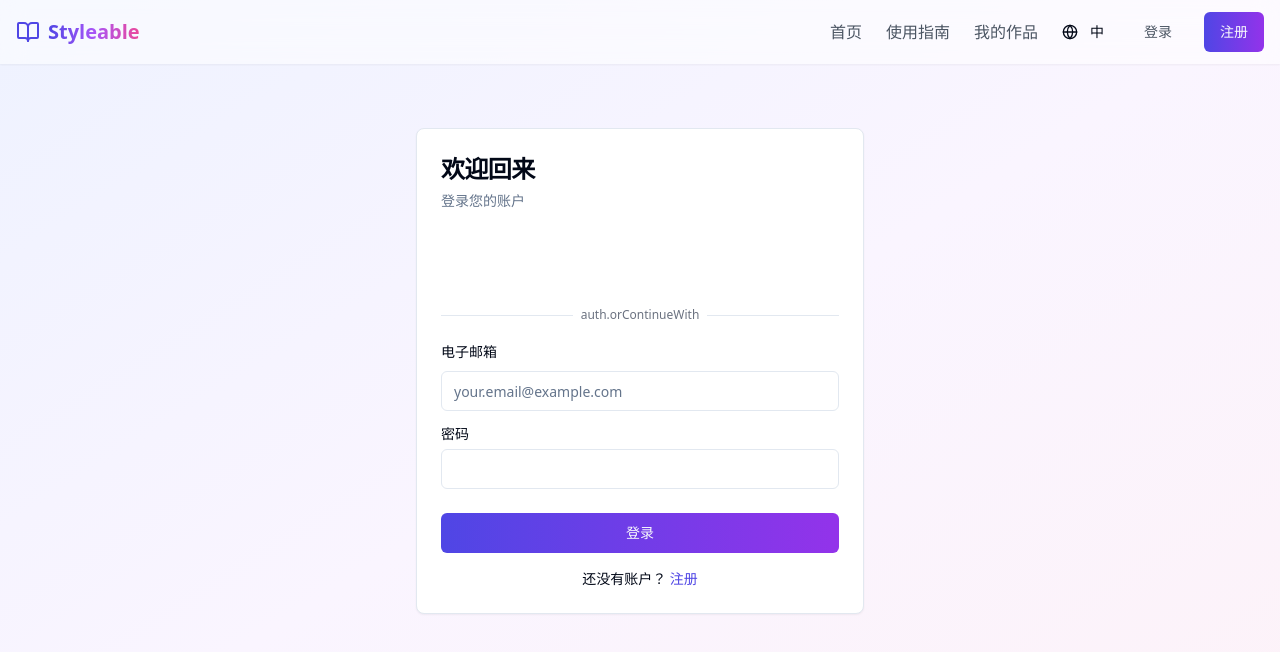
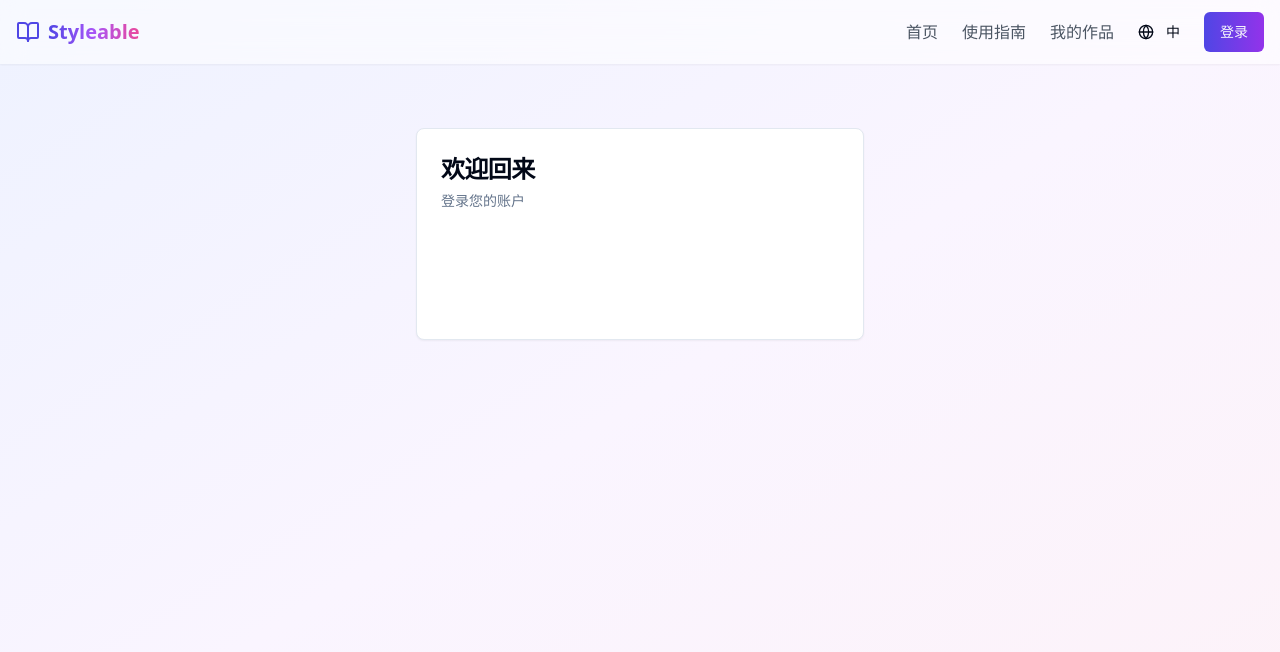
Before and after one commit to abcute/styleable, a React (Vite) app: page /login in a window 1280 px wide. Shown: the top 652 px of the page. Built offline with nearby package versions, Linux system fonts and the light colour scheme.

Commit message:
Fix: Remove email login and fix type errors
- Removed email login and registration functionality.
- Fixed type errors in Navbar, Index, MyWorks, and SingleWorkView components.

```diff
--- a/src/components/Navbar.tsx
+++ b/src/components/Navbar.tsx
@@ -1,5 +1,5 @@
 
-import { BookOpen, FileText, LogOut, User } from "lucide-react";
+import { BookOpen, FileText, LogOut } from "lucide-react";
 import { Button } from "@/components/ui/button";
 import { Link } from "react-router-dom";
 import LanguageSwitcher from "./LanguageSwitcher";
@@ -32,7 +32,7 @@ const Navbar = () => {
           {isAuthenticated ? (
             <div className="flex items-center gap-2">
               <span className="text-sm text-gray-600 dark:text-gray-300 hidden md:inline-block">
-                {user?.name}
+                {user?.user_metadata?.name || user?.email}
               </span>
               <Button
                 variant="ghost"
@@ -45,18 +45,11 @@ const Navbar = () => {
               </Button>
             </div>
           ) : (
-            <>
-              <Link to="/login">
-                <Button variant="ghost" className="text-gray-600 dark:text-gray-300">
-                  {t("navbar.login")}
-                </Button>
-              </Link>
-              <Link to="/register">
-                <Button className="bg-gradient-to-r from-indigo-600 to-purple-600 hover:from-indigo-700 hover:to-purple-700">
-                  {t("navbar.register")}
-                </Button>
-              </Link>
-            </>
+            <Link to="/login">
+              <Button className="bg-gradient-to-r from-indigo-600 to-purple-600 hover:from-indigo-700 hover:to-purple-700">
+                {t("navbar.login")}
+              </Button>
+            </Link>
           )}
         </div>
       </div>
--- a/src/context/AuthContext.tsx
+++ b/src/context/AuthContext.tsx
@@ -6,8 +6,6 @@ import { GoogleOAuthProvider } from "@react-oauth/google";
 
 interface AuthContextType {
   user: User | null;
-  login: (email: string, password: string) => Promise<{ error: Error | null }>;
-  register: (email: string, password: string, name: string) => Promise<{ error: Error | null }>;
   googleLogin: (credentialResponse: any) => Promise<{ error: Error | null }>;
   logout: () => Promise<void>;
   isAuthenticated: boolean;
@@ -45,49 +43,19 @@ export const AuthProvider: React.FC<{ children: React.ReactNode }> = ({ children
     return () => subscription.unsubscribe();
   }, []);
 
-  const login = async (email: string, password: string) => {
-    const { error } = await supabase.auth.signInWithPassword({
-      email,
-      password,
-    });
-    return { error };
-  };
-
-  const register = async (email: string, password: string, name: string) => {
-    const { error } = await supabase.auth.signUp({
-      email,
-      password,
-      options: {
-        data: {
-          name,
-        },
-      },
-    });
-    return { error };
-  };
-
   const googleLogin = async (credentialResponse: any) => {
     try {
-      // Decode the JWT token to get user info
-      const token = credentialResponse.credential;
-      const decodedToken = token ? JSON.parse(atob(token.split('.')[1])) : null;
-
-      if (!decodedToken || !decodedToken.email) {
-        return { error: new Error("Invalid Google token") };
-      }
-
-      // Sign in with Google OAuth
       const { error } = await supabase.auth.signInWithOAuth({
         provider: 'google',
         options: {
           queryParams: {
-            access_token: token,
-            id_token: token,
+            access_token: credentialResponse.credential,
+            id_token: credentialResponse.credential,
           },
         },
       });
 
-      return { error };
+      return { error: error as Error | null };
     } catch (error) {
       return { error: error as Error };
     }
@@ -99,7 +67,7 @@ export const AuthProvider: React.FC<{ children: React.ReactNode }> = ({ children
 
   return (
     <GoogleOAuthProvider clientId={GOOGLE_CLIENT_ID}>
-      <AuthContext.Provider value={{ user, login, register, googleLogin, logout, isAuthenticated }}>
+      <AuthContext.Provider value={{ user, googleLogin, logout, isAuthenticated }}>
         {children}
       </AuthContext.Provider>
     </GoogleOAuthProvider>
--- a/src/data/works.ts
+++ b/src/data/works.ts
@@ -1,64 +1,32 @@
-
 export interface Work {
-  id: number;
-  userId: number;
+  id: string;
+  userId: string;
   title: string;
-  keywords: string;
+  keywords?: string;
   originalText: string;
-  mimicText: string;
-  humanizedText: string;
+  mimicText?: string;
+  humanizedText?: string;
+  favorite: boolean;
   date: string;
-  favorite: boolean;
 }
 
-// Initial data for demonstration
-export const initialWorks: Work[] = [
-  {
-    id: 1,
-    userId: 1,
-    title: "春日田野",
-    keywords: "田野,春天,农耕",
-    originalText: "春风拂过田野，麦苗随风摇曳...",
-    mimicText: "在这片广袤的田野上，春天悄然而至...",
-    humanizedText: "今天去田野走了一圈，腿有点酸...春风吹得脸痒痒的...",
-    date: "2025-04-12",
-    favorite: true
-  },
-  {
-    id: 2,
-    userId: 1,
-    title: "城市夜景",
-    keywords: "城市,夜景,灯光",
-    originalText: "华灯初上，城市开始了它的不眠之夜...",
-    mimicText: "当夜幕降临，城市的另一面徐徐展开...",
-    humanizedText: "晚上加完班走在回家的路上，这城市的灯光可真亮啊...",
-    date: "2025-04-10",
-    favorite: false
-  },
-];
-
-let works = [...initialWorks];
+// Initial works for demonstration
+let works: Work[] = [];
 
 export const getWorks = () => works;
 
-export const getWorksByUserId = (userId: number) => {
+export const getWorksByUserId = (userId: string) => {
   return works.filter(work => work.userId === userId);
 };
 
-export const addWork = (work: Omit<Work, "id" | "date" | "favorite">) => {
-  const newWork: Work = {
-    ...work,
-    id: works.length + 1,
-    date: new Date().toISOString().split('T')[0],
-    favorite: false
-  };
-  works = [...works, newWork];
-  return newWork;
+export const toggleFavorite = (workId: string) => {
+  const workIndex = works.findIndex(work => work.id === workId);
+  if (workIndex !== -1) {
+    works[workIndex] = {
+      ...works[workIndex],
+      favorite: !works[workIndex].favorite
+    };
+    return works[workIndex];
+  }
+  return null;
 };
-
-export const toggleFavorite = (id: number) => {
-  works = works.map(work =>
-    work.id === id ? { ...work, favorite: !work.favorite } : work
-  );
-  return works.find(work => work.id === id);
-};
--- a/src/pages/Login.tsx
+++ b/src/pages/Login.tsx
@@ -1,11 +1,6 @@
 
-import { useState } from "react";
-import { useNavigate, Link } from "react-router-dom";
-import { Button } from "@/components/ui/button";
-import { Input } from "@/components/ui/input";
-import { Card, CardContent, CardDescription, CardFooter, CardHeader, CardTitle } from "@/components/ui/card";
-import { Label } from "@/components/ui/label";
-import { Separator } from "@/components/ui/separator";
+import { useNavigate } from "react-router-dom";
+import { Card, CardContent, CardDescription, CardHeader, CardTitle } from "@/components/ui/card";
 import { useToast } from "@/hooks/use-toast";
 import { useAuth } from "@/context/AuthContext";
 import { useLanguage } from "@/context/LanguageContext";
@@ -14,61 +9,15 @@ import GoogleLoginButton from "@/components/GoogleLoginButton";
 
 const Login = () => {
   const { t } = useLanguage();
-  const { login, googleLogin } = useAuth();
+  const { googleLogin } = useAuth();
   const { toast } = useToast();
   const navigate = useNavigate();
 
-  const [email, setEmail] = useState("");
-  const [password, setPassword] = useState("");
-  const [isLoading, setIsLoading] = useState(false);
+  const handleGoogleSuccess = async (credentialResponse: any) => {
+    try {
+      const { error } = await googleLogin(credentialResponse);
 
-  const handleSubmit = async (e: React.FormEvent) => {
-    e.preventDefault();
-
-    if (!email || !password) {
-      toast({
-        title: t("auth.validationError"),
-        description: t("auth.allFieldsRequired"),
-        variant: "destructive",
-      });
-      return;
-    }
-
-    setIsLoading(true);
-
-    try {
-      const success = await login(email, password);
-
-      if (success) {
-        toast({
-          title: t("auth.loginSuccess"),
-        });
-        navigate("/");
-      } else {
-        toast({
-          title: t("auth.loginFailed"),
-          description: t("auth.invalidCredentials"),
-          variant: "destructive",
-        });
-      }
-    } catch (error) {
-      toast({
-        title: t("auth.loginFailed"),
-        description: t("auth.unexpectedError"),
-        variant: "destructive",
-      });
-    } finally {
-      setIsLoading(false);
-    }
-  };
-
-  const handleGoogleSuccess = async (credentialResponse: any) => {
-    setIsLoading(true);
-
-    try {
-      const success = await googleLogin(credentialResponse);
-
-      if (success) {
+      if (!error) {
         toast({
           title: t("auth.loginSuccess"),
         });
@@ -86,8 +35,6 @@ const Login = () => {
         description: t("auth.unexpectedError"),
         variant: "destructive",
       });
-    } finally {
-      setIsLoading(false);
     }
   };
 
@@ -110,61 +57,12 @@ const Login = () => {
             <CardDescription>{t("auth.loginDescription")}</CardDescription>
           </CardHeader>
 
-          <GoogleLoginButton
-            onSuccess={handleGoogleSuccess}
-            onError={handleGoogleError}
-            className="px-6 py-2"
-          />
-
-          <div className="px-6 py-4">
-            <Separator>
-              <span className="mx-2 text-xs text-gray-500">{t("auth.orContinueWith")}</span>
-            </Separator>
-          </div>
-
-          <form onSubmit={handleSubmit}>
-            <CardContent className="space-y-4">
-              <div className="space-y-2">
-                <Label htmlFor="email">{t("auth.email")}</Label>
-                <Input
-                  id="email"
-                  type="email"
-                  value={email}
-                  onChange={(e) => setEmail(e.target.value)}
-                  placeholder="your.email@example.com"
-                />
-              </div>
-
-              <div className="space-y-2">
-                <div className="flex justify-between items-center">
-                  <Label htmlFor="password">{t("auth.password")}</Label>
-                </div>
-                <Input
-                  id="password"
-                  type="password"
-                  value={password}
-                  onChange={(e) => setPassword(e.target.value)}
-                />
-              </div>
-            </CardContent>
-
-            <CardFooter className="flex flex-col space-y-4">
-              <Button
-                type="submit"
-                className="w-full bg-gradient-to-r from-indigo-600 to-purple-600"
-                disabled={isLoading}
-              >
-                {isLoading ? t("auth.loggingIn") : t("auth.login")}
-              </Button>
-
-              <div className="text-center text-sm">
-                {t("auth.noAccount")}{" "}
-                <Link to="/register" className="text-indigo-600 hover:text-indigo-800">
-                  {t("auth.signUp")}
-                </Link>
-              </div>
-            </CardFooter>
-          </form>
+          <CardContent className="flex justify-center py-8">
+            <GoogleLoginButton
+              onSuccess={handleGoogleSuccess}
+              onError={handleGoogleError}
+            />
+          </CardContent>
         </Card>
       </div>
     </div>
--- a/src/pages/MyWorks.tsx
+++ b/src/pages/MyWorks.tsx
@@ -16,12 +16,13 @@ const MyWorks: React.FC = () => {
 
   useEffect(() => {
     if (user) {
-      setWorks(getWorksByUserId(user.id));
+      const userWorks = getWorksByUserId(user.id);
+      setWorks(userWorks);
     }
   }, [user]);
 
-  const handleToggleFavorite = (id: number) => {
-    const updatedWork = toggleFavorite(id);
+  const handleToggleFavorite = (workId: string) => {
+    const updatedWork = toggleFavorite(workId);
     if (updatedWork && user) {
       setWorks(getWorksByUserId(user.id));
     }
--- a/src/pages/SingleWorkView.tsx
+++ b/src/pages/SingleWorkView.tsx
@@ -21,7 +21,7 @@ const SingleWorkView: React.FC = () => {
   useEffect(() => {
     if (id) {
       const allWorks = getWorks();
-      const foundWork = allWorks.find(w => w.id === parseInt(id));
+      const foundWork = allWorks.find(w => w.id === id);
       setWork(foundWork || null);
     }
   }, [id]);
```
